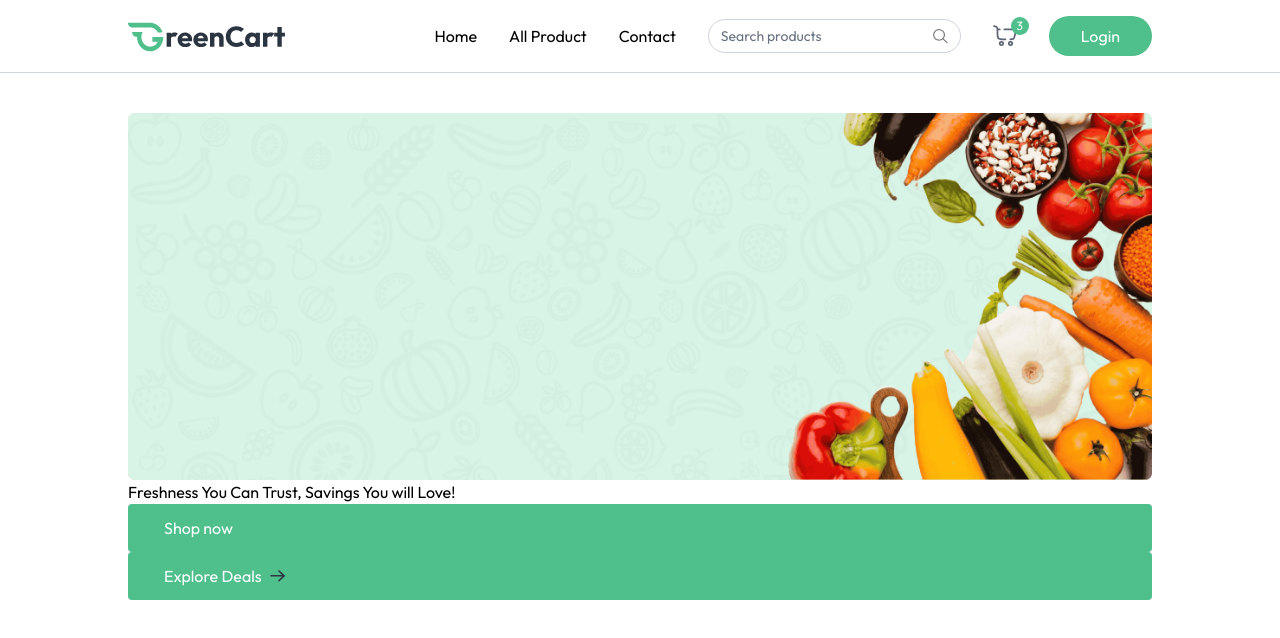
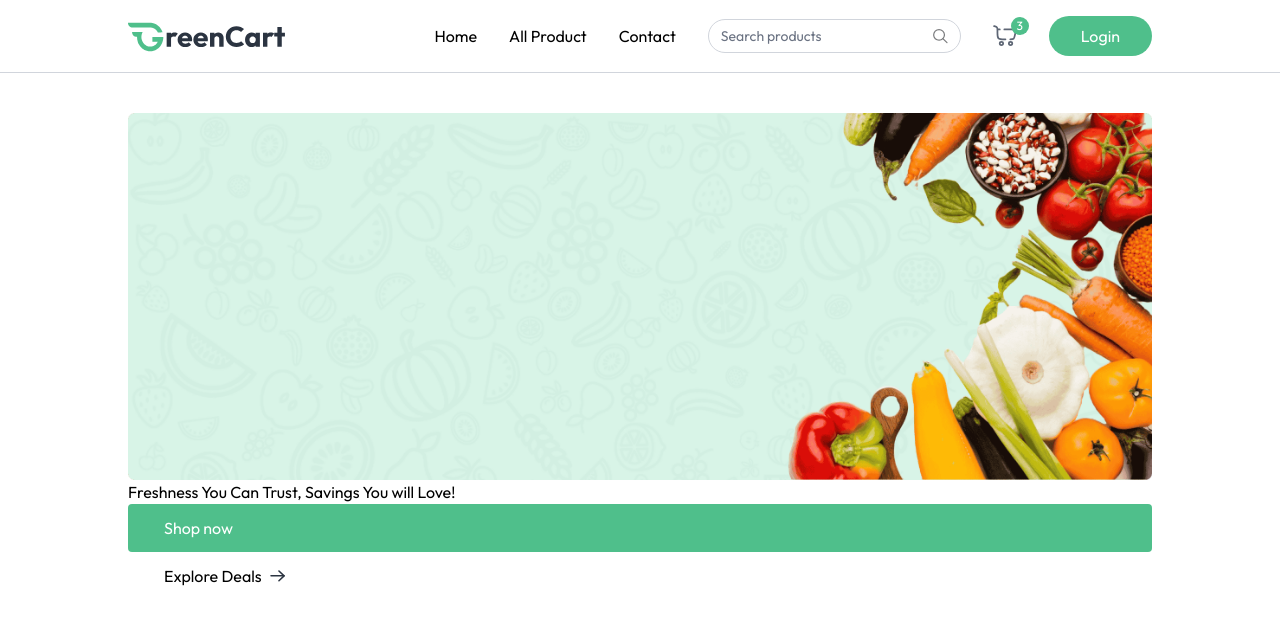
Before and after one commit to hellokristinafaye/GreenCart, a React (Vite) app in the folder client/: page / in a window 1280 px wide. Shown: the top 638 px of the page. Built offline with nearby package versions, Linux system fonts and the light colour scheme.

Commit message:
explore deals button styled

```diff
--- a/client/src/components/MainBanner.jsx
+++ b/client/src/components/MainBanner.jsx
@@ -16,7 +16,7 @@ const MainBanner = () => {
                   <img className="md:hidden transition group-focus:translate-x-1" src={assets.white_arrow_icon} alt="arrow"  />
               </Link>
 
-              <Link to={"/products"} className="group flex items-center gap-2 px-7 md:px-9 py-3 bg-primary hover:bg-primary-dull transition rounded text-white cursor-pointer">
+              <Link to={"/products"} className="group hidden md:flex items-center gap-2 px-9 py-3 cursor-pointer">
                   Explore Deals
                   <img className="transition group-hover:translate-x-1" src={assets.black_arrow_icon} alt="arrow"  />
               </Link>
```
